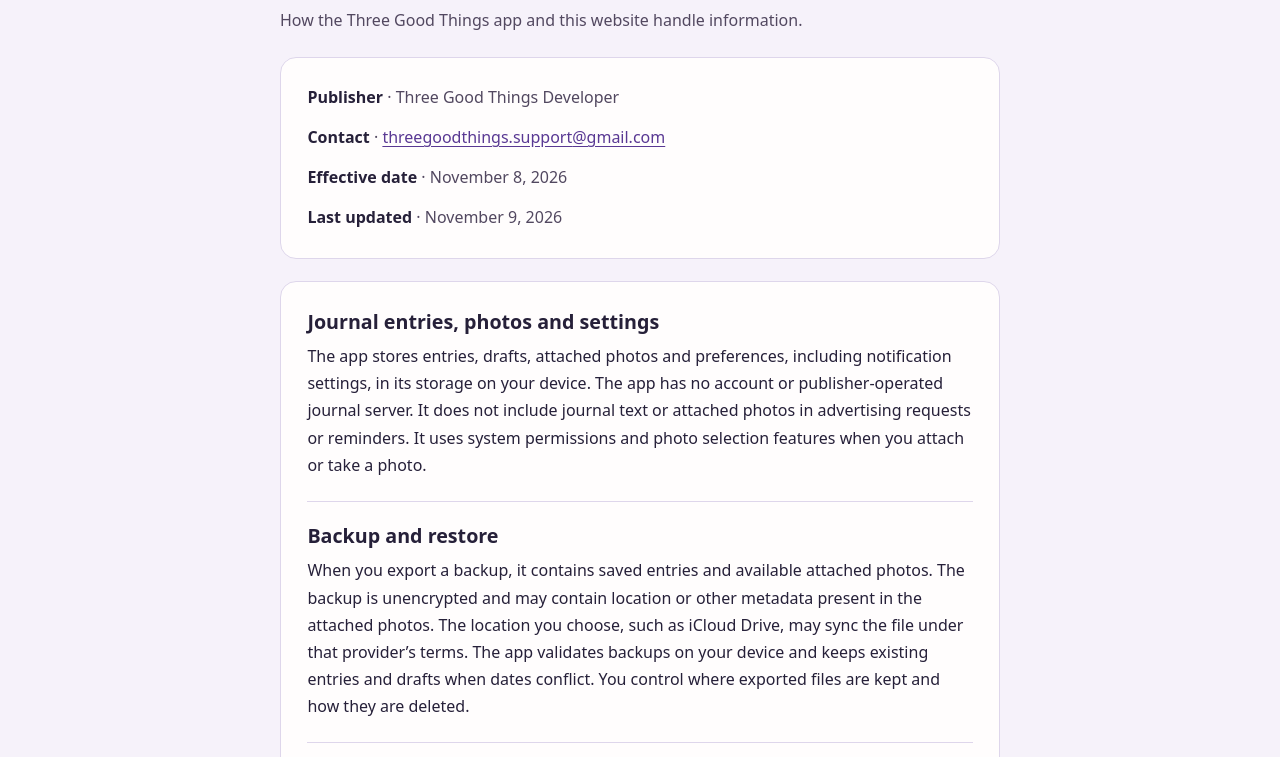
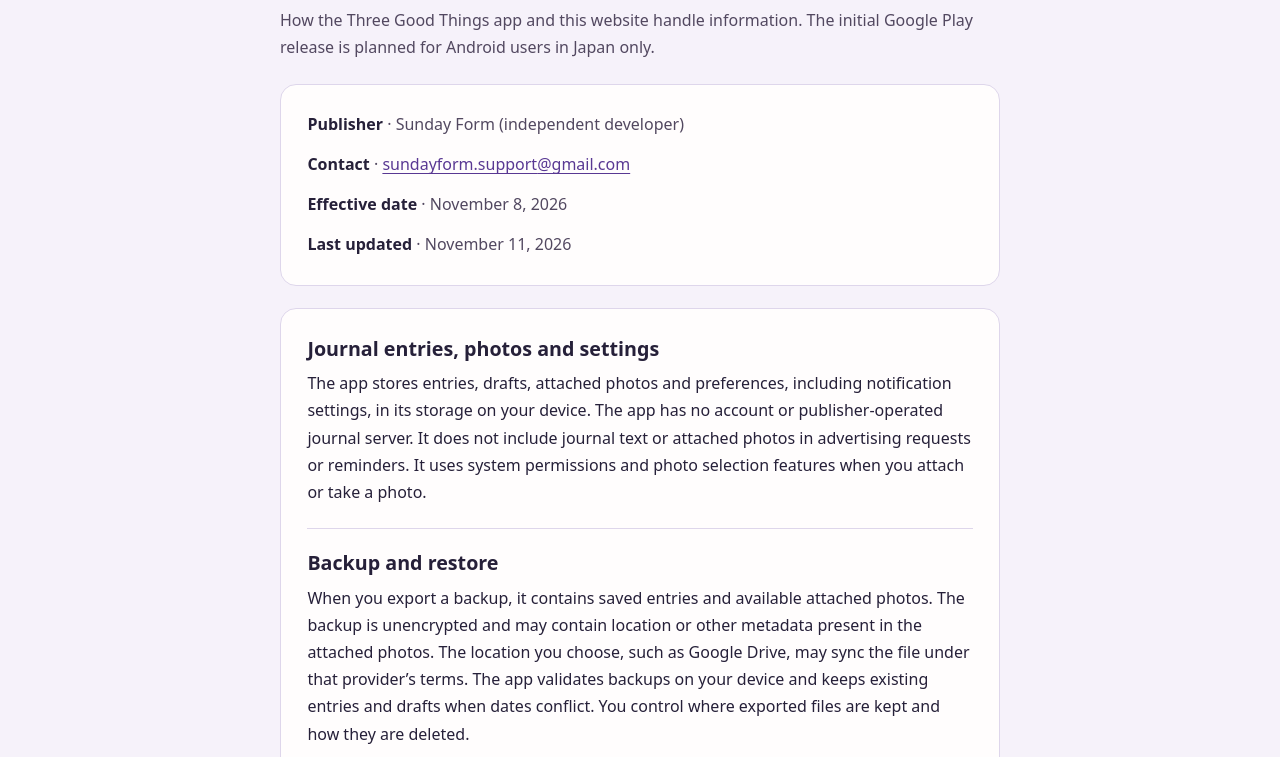
Before and after one commit to luvcat/luvcat.github.io, a plain HTML site: page three-good-things-site/en/index.html in a window 1280 px wide. Shown: the part 195-952 px from the top of the page. Drawn offline with Linux system fonts and the light colour scheme.

Commit message:
docs(privacy): update en for Sunday Form and Japan-first Android release

```diff
--- a/three-good-things-site/en/index.html
+++ b/three-good-things-site/en/index.html
@@ -22,12 +22,12 @@
   </header>
   <main class="wrap" id="main" tabindex="-1">
     <h1>Privacy Policy</h1>
-    <p class="intro">How the Three Good Things app and this website handle information.</p>
+    <p class="intro">How the Three Good Things app and this website handle information. The initial Google Play release is planned for Android users in Japan only.</p>
     <div class="notice">
-      <p><strong>Publisher</strong> · Three Good Things Developer</p>
-      <p><strong>Contact</strong> · <a href="mailto:threegoodthings.support@gmail.com">threegoodthings.support<wbr>@gmail.com</a></p>
+      <p><strong>Publisher</strong> · Sunday Form (independent developer)</p>
+      <p><strong>Contact</strong> · <a href="mailto:sundayform.support@gmail.com">sundayform.support<wbr>@gmail.com</a></p>
       <p><strong>Effective date</strong> · <time datetime="2026-11-08">November 8, 2026</time></p>
-      <p><strong>Last updated</strong> · <time datetime="2026-11-09">November 9, 2026</time></p>
+      <p><strong>Last updated</strong> · <time datetime="2026-11-11">November 11, 2026</time></p>
     </div>
     <article class="card">
       <section>
@@ -36,7 +36,7 @@
       </section>
       <section>
         <h2>Backup and restore</h2>
-        <p>When you export a backup, it contains saved entries and available attached photos. The backup is unencrypted and may contain location or other metadata present in the attached photos. The location you choose, such as iCloud Drive, may sync the file under that provider’s terms. The app validates backups on your device and keeps existing entries and drafts when dates conflict. You control where exported files are kept and how they are deleted.</p>
+        <p>When you export a backup, it contains saved entries and available attached photos. The backup is unencrypted and may contain location or other metadata present in the attached photos. The location you choose, such as Google Drive, may sync the file under that provider’s terms. The app validates backups on your device and keeps existing entries and drafts when dates conflict. You control where exported files are kept and how they are deleted.</p>
       </section>
       <section>
         <h2>Voice input</h2>
@@ -45,10 +45,10 @@
       <section>
         <h2>Advertising and privacy choices</h2>
         <p>Versions with advertising configured use Google AdMob and Google’s User Messaging Platform (UMP). Google and, where configured, advertising technology providers may process IP addresses and approximate location inferred from them, app and device information, available identifiers, privacy choices, ad interactions and performance or diagnostic data. This information may be used to determine which privacy message to show, deliver, personalize and measure ads, prevent fraud and maintain service quality. Actual processing depends on the platform, region, your choices and the advertising configuration.</p>
-        <p>The app may use personalized ads where permitted by applicable law, your region, your privacy choices and system permissions. In the EEA, UK and Switzerland, UMP collects choices about advertising purposes and providers. Declining consent or allowing only some purposes or providers is not treated by the app as consent to all of them. In applicable US regions, UMP provides choices to opt out of sale, sharing or targeted advertising. Google’s advertising SDK uses the privacy signals supplied by UMP to determine the applicable advertising treatment.</p>
+        <p>The app may use personalized ads where permitted by applicable law, your region, your privacy choices and system permissions. Even though Google Play distribution is limited to Japan, users may access the app while traveling in the EEA, UK or Switzerland. Where advertising consent requirements apply in those regions, UMP provides choices about advertising purposes and providers. Declining consent or allowing only some purposes or providers is not treated by the app as consent to all of them. In applicable US regions, UMP provides choices to opt out of sale, sharing or targeted advertising. Google’s advertising SDK uses the privacy signals supplied by UMP to determine the applicable advertising treatment.</p>
         <p>Depending on those choices and the advertising configuration, non-personalized or limited ads may be served, or no ads may be shown. These ads may still involve information such as IP addresses to deliver ads, permitted measurement, and fraud prevention. Depending on Google’s limited-ad settings, fraud-prevention cookies or local storage may also be used. Declining personalization does not necessarily stop all advertising-related data processing.</p>
-        <p>Where available and permitted, the Android advertising ID and app- or publisher-scoped identifiers may be used. On iOS, access to Apple’s advertising identifier (IDFA) and tracking as defined by Apple require App Tracking Transparency permission. Where applicable, UMP presents the permission flow. Google’s SDK does not send IDFA in ad requests when ATT permission is denied. ATT permission does not replace regional consent or override opt-outs. The app does not send journal text or attached photos for advertising use.</p>
-        <p>When UMP provides the option, go to <strong>Settings → Privacy settings</strong> to review, change or withdraw advertising choices, including applicable US opt-outs. You can change available iOS tracking permissions in system Settings. The journal remains usable regardless of these choices.</p>
+        <p>Where available and permitted, the Android advertising ID and app- or publisher-scoped identifiers may be used. The initial release does not include iOS. If an iOS version is offered in the future, we will review applicable requirements such as Apple’s App Tracking Transparency (ATT) and update this policy as needed. The app does not send journal text or attached photos for advertising use.</p>
+        <p>When UMP provides the option, go to <strong>Settings → Privacy settings</strong> to review, change or withdraw advertising choices, including applicable US opt-outs. The journal remains usable regardless of these choices.</p>
         <p><a href="https://policies.google.com/technologies/partner-sites?hl=en">How Google uses information from partner apps and sites</a> · <a href="https://policies.google.com/privacy?hl=en">Google Privacy Policy</a></p>
       </section>
       <section>
```
